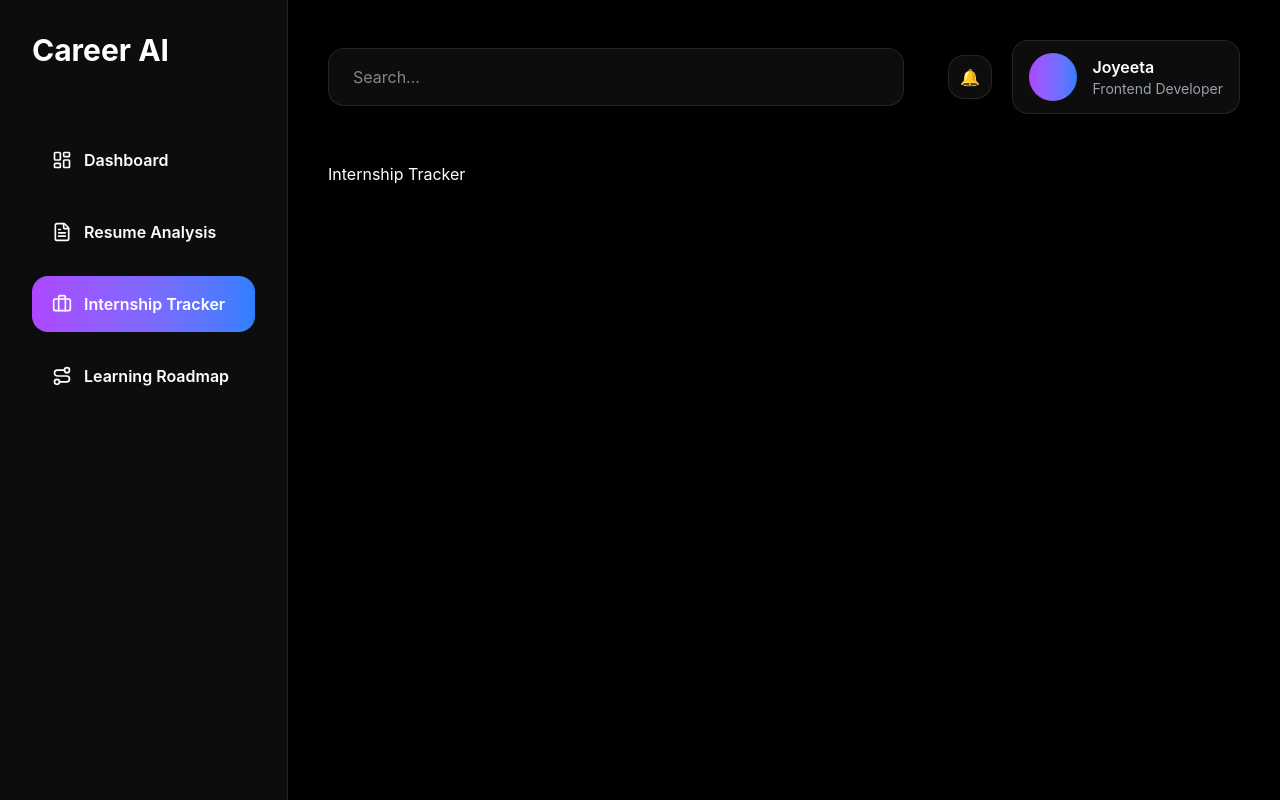
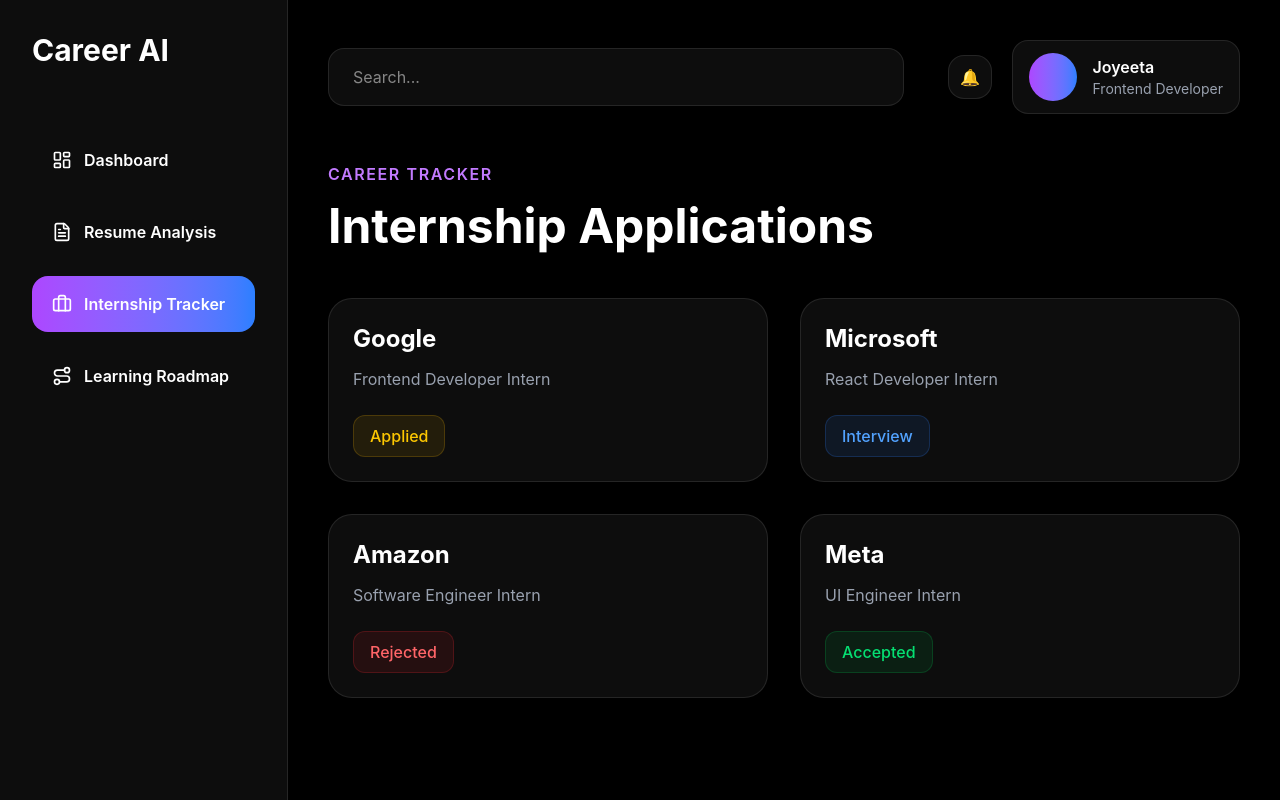
Before and after one commit to Joyeeta2003/career-ai, a React (Vite) app: page /dashboard/internships in a window 1280 px wide. Built offline with nearby package versions, Linux system fonts and the light colour scheme.

Commit message:
Built internship tracker module

```diff
--- /dev/null
+++ b/src/components/InternshipCard.jsx
@@ -0,0 +1,34 @@
+function InternshipCard({ company, role, status }) {
+
+  const statusColors = {
+    Applied: "bg-yellow-500/10 text-yellow-400 border-yellow-500/20",
+
+    Interview: "bg-blue-500/10 text-blue-400 border-blue-500/20",
+
+    Accepted: "bg-green-500/10 text-green-400 border-green-500/20",
+
+    Rejected: "bg-red-500/10 text-red-400 border-red-500/20",
+  }
+
+  return (
+    <div className="bg-white/5 border border-white/10 rounded-3xl p-6">
+
+      <h2 className="text-2xl font-bold">
+        {company}
+      </h2>
+
+      <p className="text-gray-400 mt-3">
+        {role}
+      </p>
+
+      <div
+        className={`inline-block mt-6 px-4 py-2 rounded-xl border font-medium ${statusColors[status]}`}
+      >
+        {status}
+      </div>
+
+    </div>
+  )
+}
+
+export default InternshipCard
--- /dev/null
+++ b/src/data/internships.js
@@ -0,0 +1,27 @@
+const internships = [
+  {
+    company: "Google",
+    role: "Frontend Developer Intern",
+    status: "Applied",
+  },
+
+  {
+    company: "Microsoft",
+    role: "React Developer Intern",
+    status: "Interview",
+  },
+
+  {
+    company: "Amazon",
+    role: "Software Engineer Intern",
+    status: "Rejected",
+  },
+
+  {
+    company: "Meta",
+    role: "UI Engineer Intern",
+    status: "Accepted",
+  },
+]
+
+export default internships
--- a/src/pages/Internships.jsx
+++ b/src/pages/Internships.jsx
@@ -1,7 +1,38 @@
+import internships from "../data/internships"
+
+import InternshipCard from "../components/InternshipCard"
+
 function Internships() {
   return (
     <div>
-      Internship Tracker
+
+      {/* Header */}
+      <div className="mb-12">
+
+        <p className="text-purple-400 uppercase tracking-widest font-semibold">
+          Career Tracker
+        </p>
+
+        <h1 className="text-5xl font-bold mt-4">
+          Internship Applications
+        </h1>
+
+      </div>
+
+      {/* Cards */}
+      <div className="grid grid-cols-1 md:grid-cols-2 gap-8">
+
+        {internships.map((item, index) => (
+          <InternshipCard
+            key={index}
+            company={item.company}
+            role={item.role}
+            status={item.status}
+          />
+        ))}
+
+      </div>
+
     </div>
   )
 }
```
